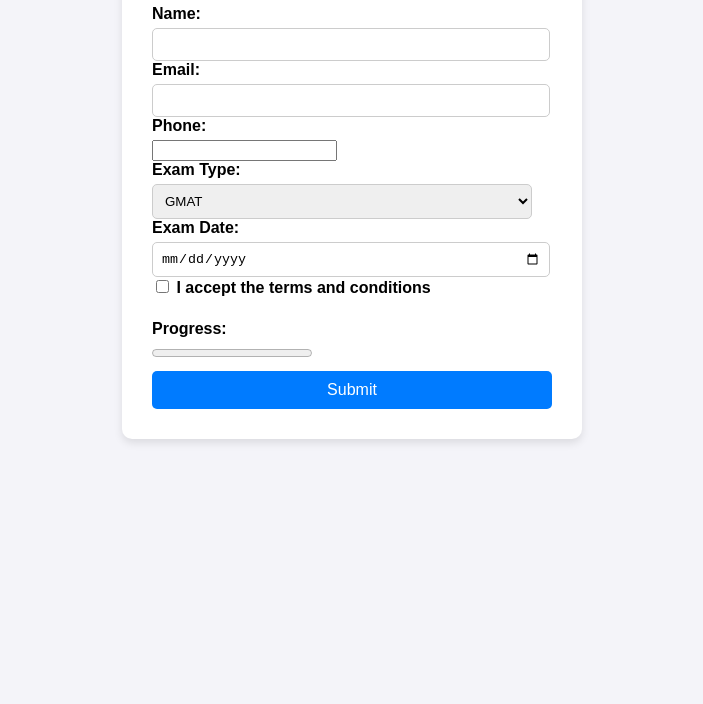
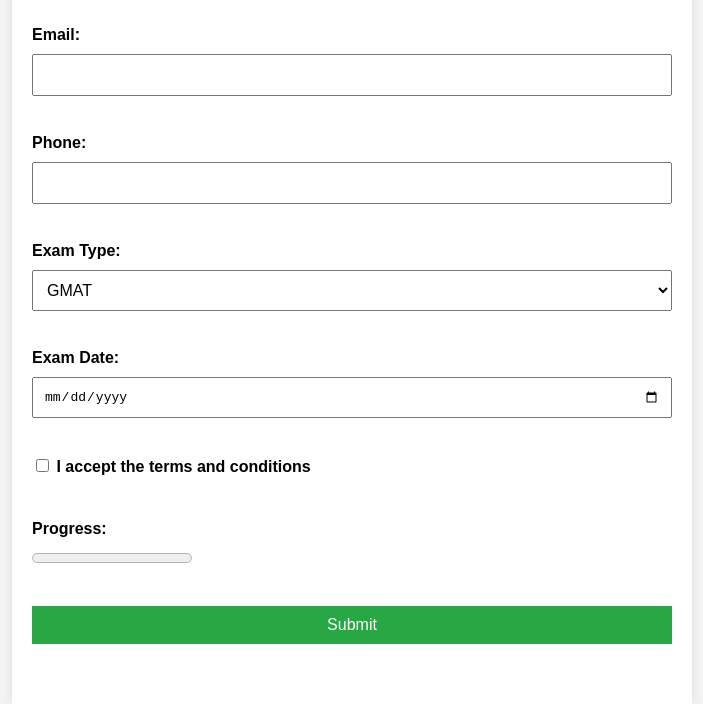
Before and after one commit to JenishPraveenKumarG/HCI_websites, a plain HTML site: page HCI_7/index.html in a window 1280 px wide. Shown: the part 232-936 px from the top of the page, without its empty margins (288-991 px from the left). Before the commit the page ends 800 px from the top, so only its background shows below. Drawn offline with Linux system fonts and the light colour scheme.

Commit message:
Update styles.css

```diff
--- a/HCI_7/styles.css
+++ b/HCI_7/styles.css
@@ -1,61 +1,53 @@
 body {
+    font-family: Arial, sans-serif;
+    background-color: #f4f4f4;
     margin: 0;
-  font-family: Arial, sans-serif;
-  background-color: #f4f4f9;
-  display: flex;
-  justify-content: center;
-  align-items: center;
-  height: 100vh;
+    padding: 0;
 }
 
 .container {
-  background: white;
-  padding: 30px;
-  border-radius: 10px;
-  box-shadow: 0 4px 8px rgba(0, 0, 0, 0.1);
-  text-align: left;
-  width: 400px;
+    width: 50%;
+    margin: auto;
+    background: #fff;
+    padding: 20px;
+    box-shadow: 0 0 10px rgba(0, 0, 0, 0.1);
+    margin-top: 50px;
 }
 
 h1 {
-  margin-bottom: 20px;
-  color: #333;
     text-align: center;
 }
 
-.form-group {
-  margin-bottom: 15px;
+form {
+    display: flex;
+    flex-direction: column;
 }
 
 label {
-  display: block;
-  margin-bottom: 5px;
+    margin-bottom: 10px;
     font-weight: bold;
 }
 
-input[type="text"], input[type="email"], input[type="date"], select {
-  width: calc(100% - 20px);
-  padding: 8px;
-  border-radius: 5px;
-  border: 1px solid #ccc;
-}
-
-select[multiple] {
-  height: 100px;
+input, select, progress, button {
+    margin-bottom: 20px;
+    padding: 10px;
+    font-size: 1em;
 }
 
 button {
-  padding: 10px 20px;
-  font-size: 16px;
+    background-color: #28a745;
     color: white;
-  background-color: #007BFF;
     border: none;
-  border-radius: 5px;
     cursor: pointer;
-  width: 100%;
-  margin-top: 10px;
 }
 
 button:hover {
-  background-color: #0056b3;
+    background-color: #218838;
 }
+
+#result {
+    text-align: center;
+    margin-top: 20px;
+    font-weight: bold;
+    color: green;
+}
```
Lines whose indentation alone changed are shown as unchanged.
